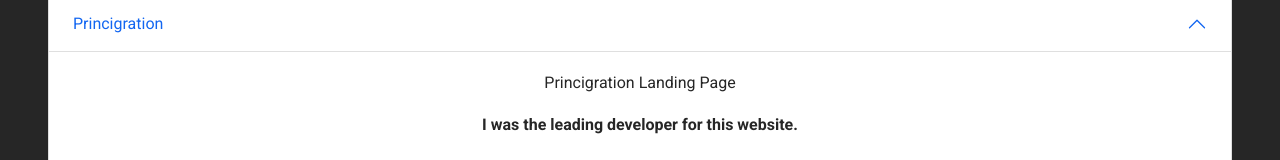
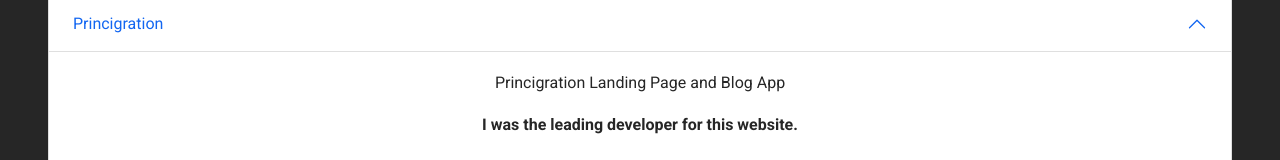
Before and after one commit to jesse318s/jesse-sites, a React (Create React App) app: page / in a window 1280 px wide. Both pictures are taken after a click on the button "Princigration". Shown: the part 1771-1931 px from the top of the page. Built offline with nearby package versions, Linux system fonts and the light colour scheme.

Commit message:
made changes

```diff
--- a/src/App.jsx
+++ b/src/App.jsx
@@ -263,7 +263,7 @@ function App() {
                                 data-mdb-parent="#projectsAccordion"
                             >
                                 <div className="accordion-body text-dark">
-                                    <p>Princigration Landing Page</p>
+                                    <p>Princigration Landing Page and Blog App</p>
                                     <strong><p>I was the leading developer for this website.</p></strong>
                                     <p className="text-decoration-underline"><a href="https://princigration.herokuapp.com/">Visit website...</a></p>
                                     <img
```
